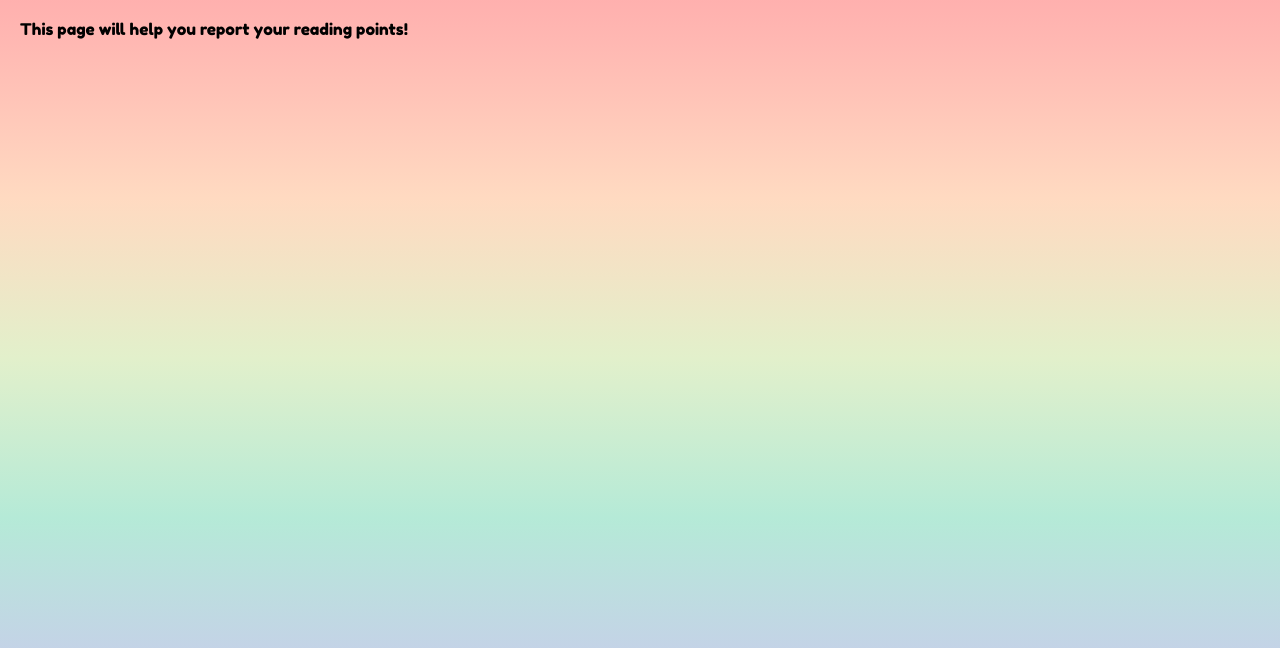
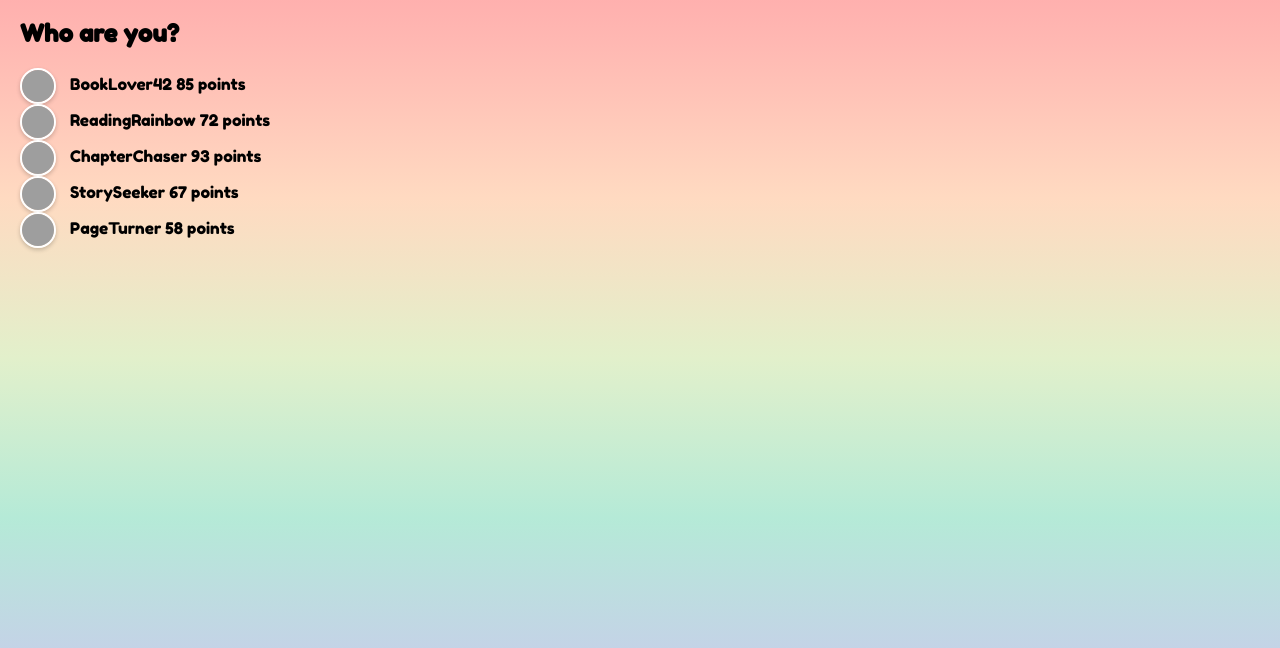
Before and after one commit to Easterhead/rainbow-leaderboard, a website: page public/report-reading.html in a window 1280 px wide. Shown: the part 122-770 px from the top of the page. Drawn offline with nearby package versions, Linux system fonts and the light colour scheme; grey boxes are pictures that could not be loaded.

Commit message:
Add user selection functionality to Report Reading page

```diff
--- a/package.json
+++ b/package.json
@@ -23,5 +23,10 @@
     "@playwright/test": "^1.56.1",
     "jest": "^30.1.2",
     "jsdom": "^27.0.0"
+  },
+  "jest": {
+    "testPathIgnorePatterns": [
+      "tests/e2e/"
+    ]
   }
 }
--- a/public/report-reading.html
+++ b/public/report-reading.html
@@ -12,13 +12,17 @@
     <link rel="preconnect" href="https://fonts.gstatic.com" crossorigin>
     <link href="https://fonts.googleapis.com/css2?family=Fredoka+One&family=Bubblegum+Sans&family=Nunito:wght@400;700&display=swap" rel="stylesheet">
     <link rel="stylesheet" href="styles.css">
+    <!-- Load report reading functionality -->
+    <script src="/report-reading.js"></script>
 </head>
 <body>
     <h1>📝 Report Reading</h1>
 
     <div class="report-reading-container">
-        <!-- Empty for now as requested -->
-        <p>This page will help you report your reading points!</p>
+        <h2>Who are you?</h2>
+        <div class="user-list">
+            <!-- User list will be populated by JavaScript -->
+        </div>
     </div>
 </body>
 </html>
--- /dev/null
+++ b/public/report-reading.js
@@ -0,0 +1,82 @@
+/**
+ * Report Reading page functionality
+ * Handles user selection and point reporting
+ */
+
+// Mock user data (will be replaced with backend data later)
+const mockUsers = [
+    {
+        username: "BookLover42",
+        avatar: "https://picsum.photos/50/50?random=1",
+        points: 85
+    },
+    {
+        username: "ReadingRainbow",
+        avatar: "https://picsum.photos/50/50?random=2",
+        points: 72
+    },
+    {
+        username: "ChapterChaser",
+        avatar: "https://picsum.photos/50/50?random=3",
+        points: 93
+    },
+    {
+        username: "StorySeeker",
+        avatar: "https://picsum.photos/50/50?random=4",
+        points: 67
+    },
+    {
+        username: "PageTurner",
+        avatar: "https://picsum.photos/50/50?random=5",
+        points: 58
+    }
+];
+
+/**
+ * Renders the user list on the page
+ */
+function renderUserList() {
+    const userListContainer = document.querySelector('.user-list');
+    if (!userListContainer) {
+        console.error('User list container not found');
+        return;
+    }
+
+    // Clear existing content
+    userListContainer.innerHTML = '';
+
+    // Create user items
+    mockUsers.forEach(user => {
+        const userItem = document.createElement('div');
+        userItem.className = 'user-item';
+
+        userItem.innerHTML = `
+            <img src="${user.avatar}" alt="${user.username}" class="user-avatar">
+            <span class="user-name">${user.username}</span>
+            <span class="user-points">${user.points} points</span>
+        `;
+
+        userListContainer.appendChild(userItem);
+    });
+}
+
+/**
+ * Initialize the report reading page
+ */
+function initializeReportReading() {
+    renderUserList();
+}
+
+// Initialize when DOM is loaded
+if (typeof document !== 'undefined') {
+    document.addEventListener('DOMContentLoaded', initializeReportReading);
+}
+
+// Export functions for testing
+if (typeof module !== 'undefined' && module.exports) {
+    module.exports = {
+        mockUsers,
+        renderUserList,
+        initializeReportReading
+    };
+}
```
Also changed, not shown: playwright-report/index.html (+1 -1 lines), tests/e2e/report-reading.spec.js (added, +35 -0 lines), .github/copilot-instructions.md.
